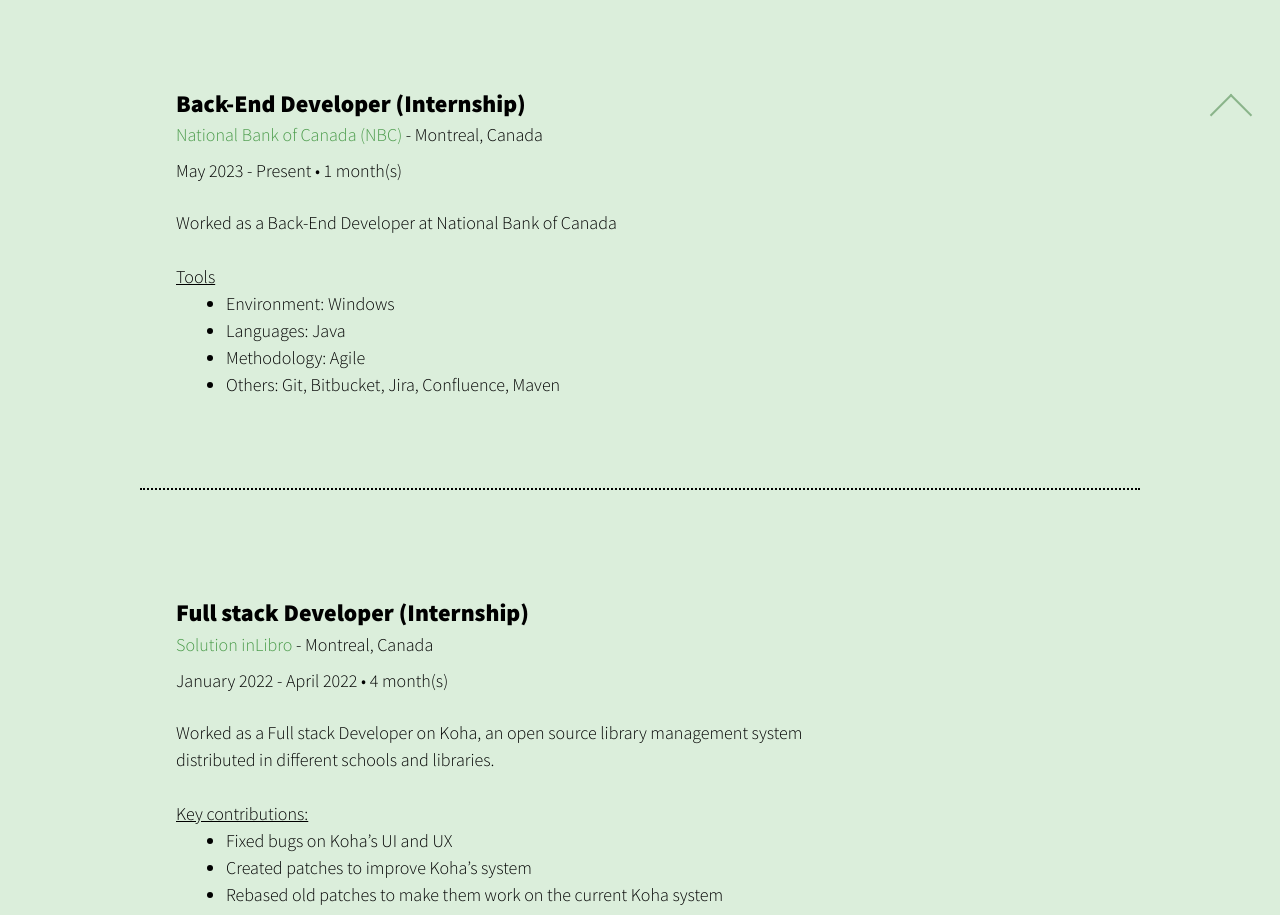
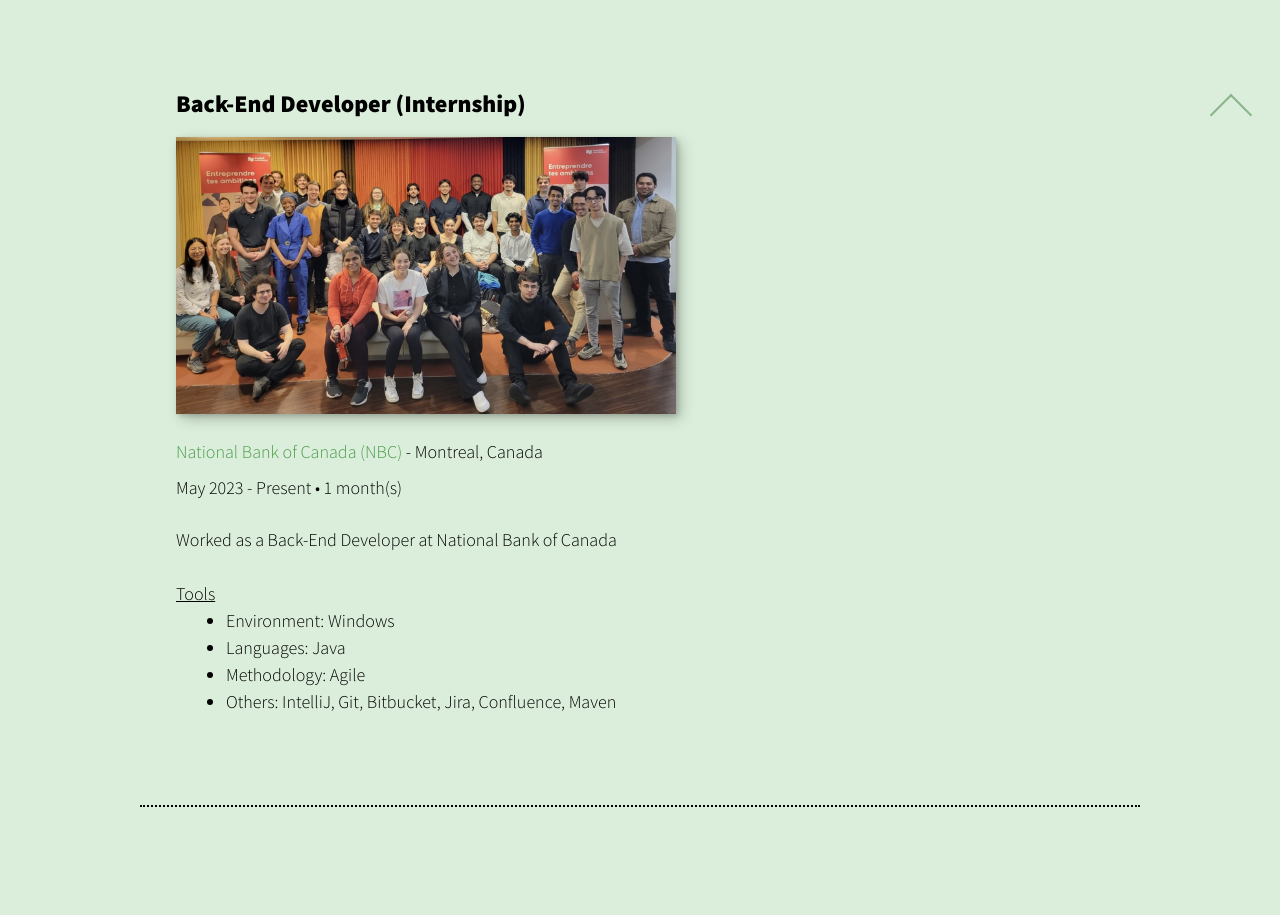
Before and after one commit to ThiiLuu79/MyPortfolio, a plain HTML site: page views/experiences.html in a window 1280 px wide. Shown: the part 660-1575 px from the top of the page. Drawn offline with nearby package versions, Linux system fonts and the light colour scheme.

Commit message:
Update experiences.html

```diff
--- a/views/experiences.html
+++ b/views/experiences.html
@@ -42,6 +42,7 @@
         <div class = "block__body">
           <div class="job-details">
             <h3>Back-End Developer (Internship)</h3>
+            <img src = "../img/experiences/nbc_interns.jpg" alt="nbc interns" width="500" class="block__img">
             <p><a href="https://www.bnc.ca/" target="_blank">National Bank of Canada (NBC)</a> - Montreal, Canada</p>
             <p id="nbc_time"></p>
           </div>
@@ -56,7 +57,7 @@
               <li>Environment: Windows</li>
               <li>Languages: Java</li>
               <li>Methodology: Agile</li>
-              <li>Others: Git, Bitbucket, Jira, Confluence, Maven</li>
+              <li>Others: IntelliJ, Git, Bitbucket, Jira, Confluence, Maven</li>
             </ul>
           </div>
         </div>
```
Also changed, not shown: img/experiences/nbc_interns.jpg (added).
